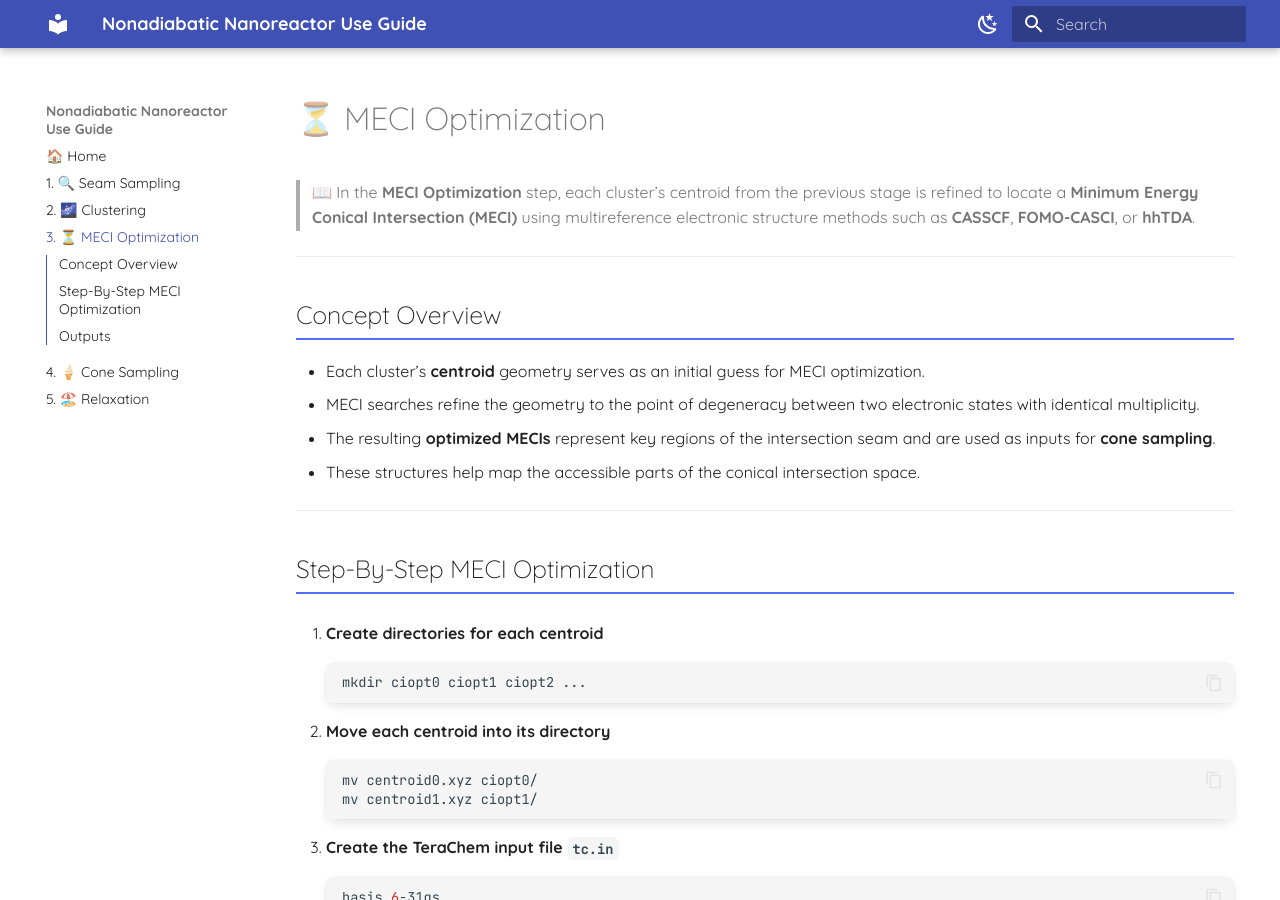
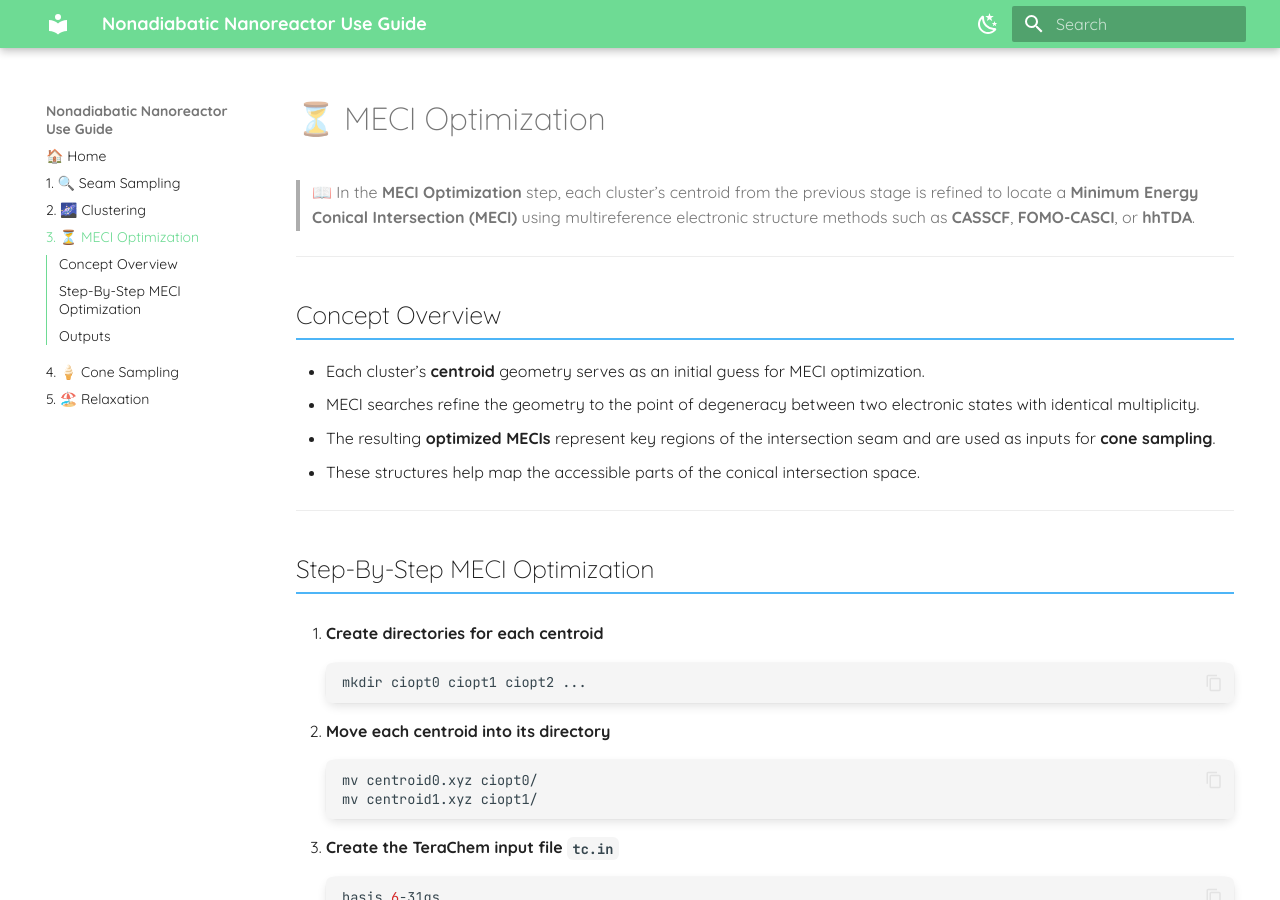
Before and after one commit to mads-2/nanr-mkdocs-only, an MkDocs documentation site: the page built from docs/3_meci_optimization.md, in a window 1280 px wide and 900 px high. Built offline with MkDocs 1.6.1 and Material for MkDocs 9.7.7, drawn with Linux system fonts in a browser that asks for light colours.

Commit message:
trying to fix colors

```diff
--- a/mkdocs.yml
+++ b/mkdocs.yml
@@ -8,10 +8,14 @@
     code: JetBrains Mono
   palette:
     - scheme: default
+      primary: custom
+      accent: custom
       toggle:
         icon: material/weather-night
         name: Switch to dark mode
     - scheme: slate
+      primary: custom
+      accent: custom
       toggle:
         icon: material/weather-sunny
         name: Switch to light mode
```
